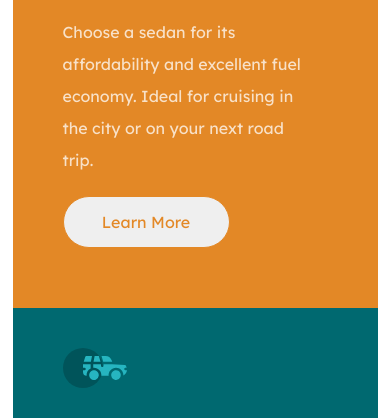
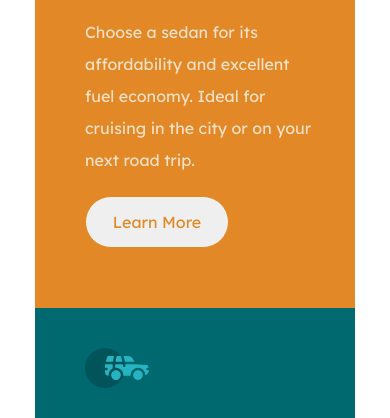
Before and after one commit to Dami-Moore/3-column-preview-card-component-challenge, a plain HTML site: page index.html in a window 390 px wide. Shown: the part 239-657 px from the top of the page. Drawn offline with Linux system fonts and the light colour scheme.

Commit message:
Update style.css

```diff
--- a/style.css
+++ b/style.css
@@ -122,7 +122,7 @@ button:hover {
     .container {
         display: flex;
         flex-direction: column;
-        width: 365px;
+        width: 320px;
         margin: 50px auto 0;
     }
 
@@ -130,7 +130,14 @@ button:hover {
         margin: 10px 0;
     }
 
+
+    .description {
+        padding-right: 30px;
+    }
+
+
     .description p {
         margin-bottom: 10px;
+        width: 95%;
     }
 }
```
